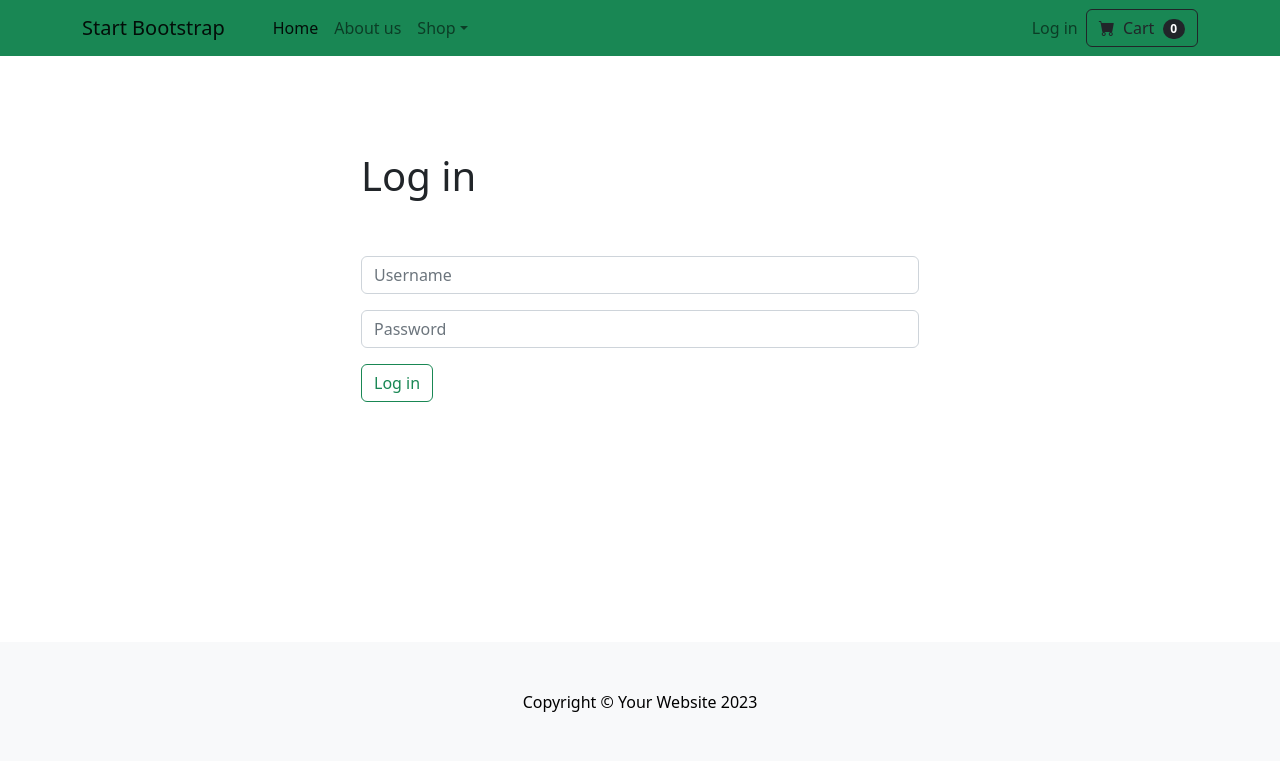
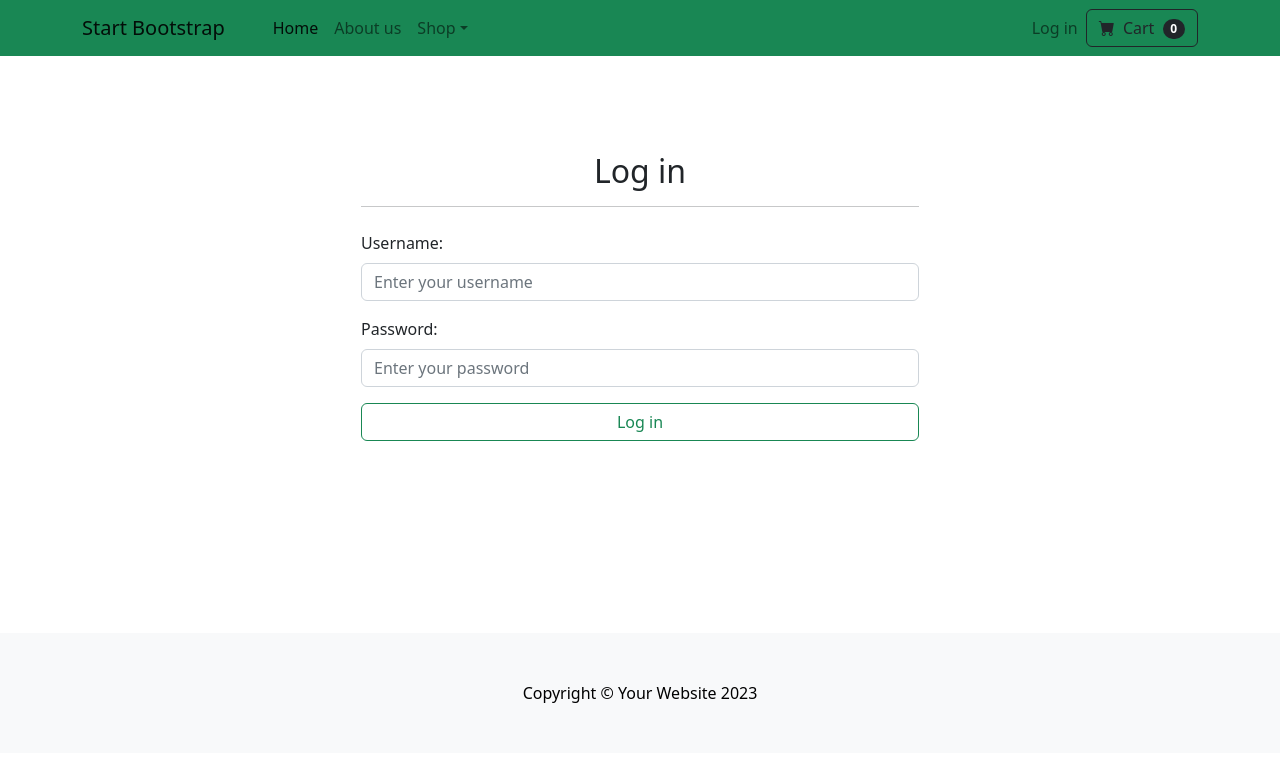
Before and after one commit to julkiea/Django-ecommerce-app, a Django app: page /login/ in a window 1280 px wide. Shown: the top 761 px of the page. Run offline with Django 5.2, Linux system fonts and the light colour scheme; some libraries are stand-ins or nearby versions.

Commit message:
Update login page

```diff
--- a/website/templates/login_user.html
+++ b/website/templates/login_user.html
@@ -2,25 +2,27 @@
 
 {% block content %}
 
-<div class="col-md-6 offset-md-3">
-    <br><br/>
-    <h1>Log in</h1>
-    <br><br/>
-    <form method="POST" action="{% url 'login_user' %}">
+
+
+<div class="col-md-6 offset-md-3 mt-5">
+    <h2 class="text-center">Log in</h2>
+    <hr>
+    <form method="POST" action="{% url 'login_user' %}" class="mt-4">
         {% csrf_token %}
         <div class="mb-3">
-            <input type="text" class="form-control" name="username" placeholder="Username" required>
+            <label for="username" class="form-label">Username:</label>
+            <input type="text" class="form-control" id="username" name="username" placeholder="Enter your username" required>
         </div>
         <div class="mb-3">
-            <input type="password" class="form-control" name="password" placeholder="Password" required>
+            <label for="password" class="form-label">Password:</label>
+            <input type="password" class="form-control" id="password" name="password" placeholder="Enter your password" required>
         </div>
-        <button type="submit" class="btn btn-outline-success">Log in</button>
+        <button type="submit" class="btn btn-outline-success w-100">Log in</button>
     </form>
-    <br><br/>
-    <br><br/>
-    <br><br/>
-    <br><br/>
-    <br><br/>
 </div>
+<br><br/>
 
+<br><br/>
+<br><br/>
+<br><br/>
 {% endblock %}
```
